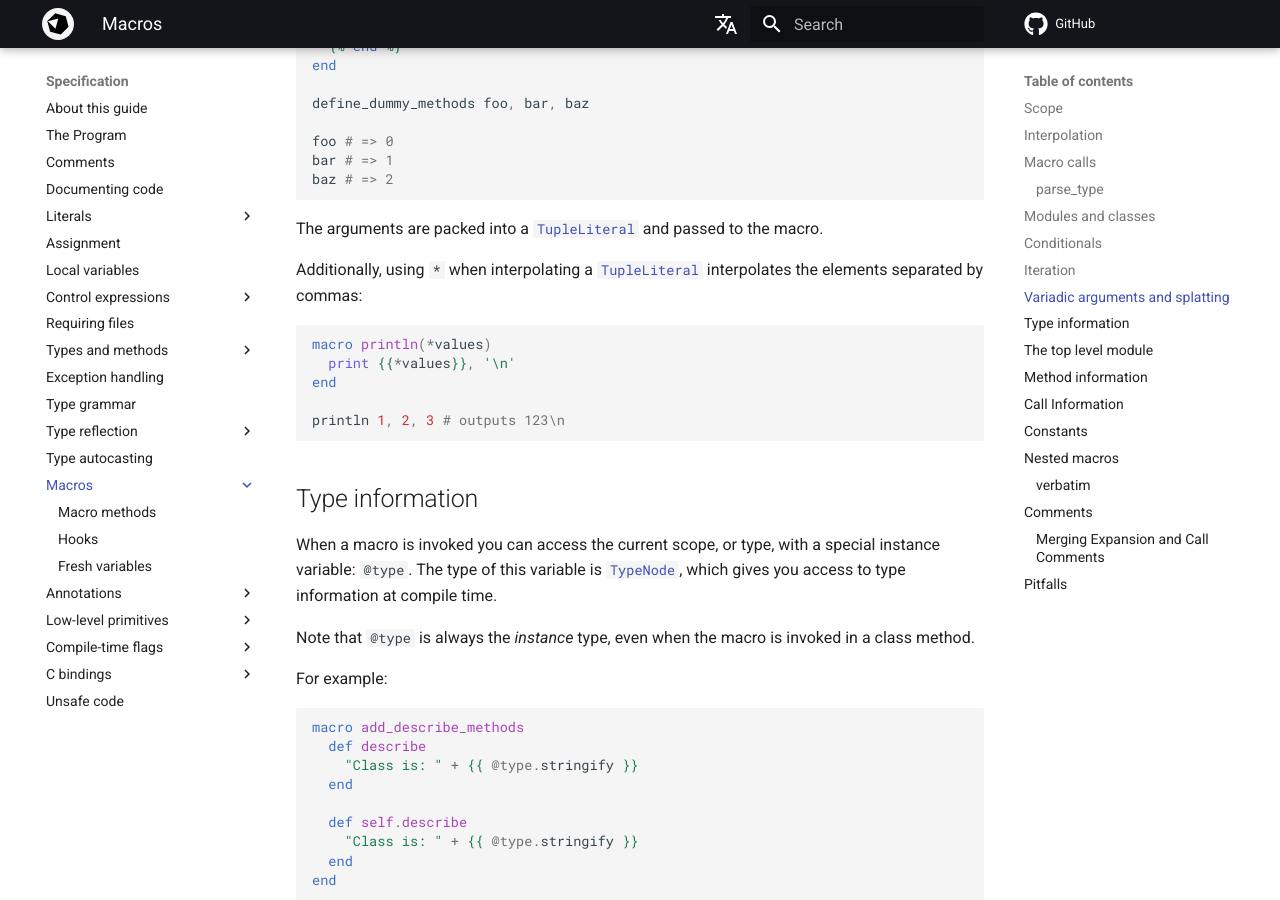
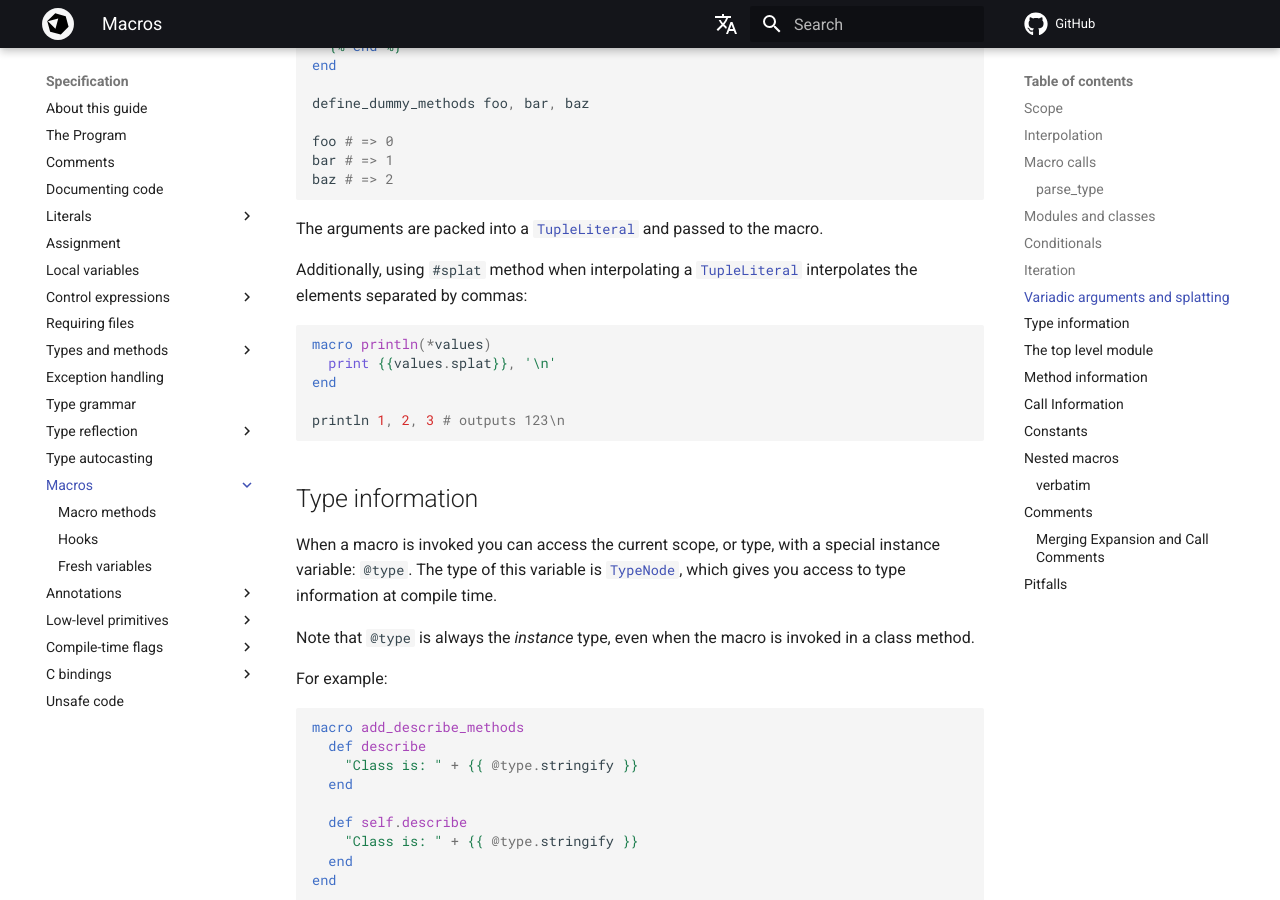
Before and after one commit to crystal-lang/crystal-book, an MkDocs documentation site: the page built from docs/syntax_and_semantics/macros/README.md, in a window 1280 px wide and 900 px high, scrolled down 5620 px. Built offline with MkDocs 1.6.1 and Material for MkDocs 9.7.7, drawn with Linux system fonts in a browser that asks for light colours; nearby versions of some CDN libraries; library files that are not in the unit come from our copies; comment, search, counter and statistics services are not loaded; the version menu is left out.

Commit message:
Avoid using deprecated method of splatting TupleLiterals

````diff
--- a/docs/syntax_and_semantics/macros/README.md
+++ b/docs/syntax_and_semantics/macros/README.md
@@ -273,11 +273,11 @@ baz # => 2
 
 The arguments are packed into a [`TupleLiteral`](https://crystal-lang.org/api/Crystal/Macros/TupleLiteral.html) and passed to the macro.
 
-Additionally, using `*` when interpolating a [`TupleLiteral`](https://crystal-lang.org/api/Crystal/Macros/TupleLiteral.html) interpolates the elements separated by commas:
+Additionally, using `#splat` method when interpolating a [`TupleLiteral`](https://crystal-lang.org/api/Crystal/Macros/TupleLiteral.html) interpolates the elements separated by commas:
 
 ```crystal
 macro println(*values)
-  print {{*values}}, '\n'
+  print {{values.splat}}, '\n'
 end
 
 println 1, 2, 3 # outputs 123\n
````
